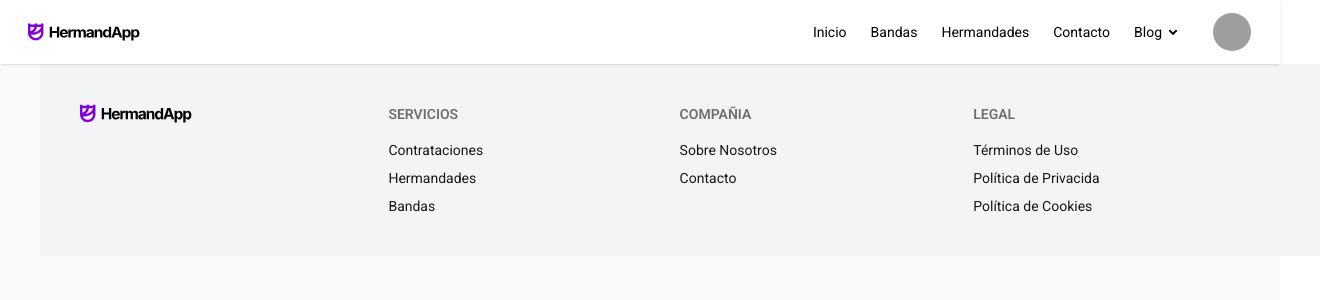
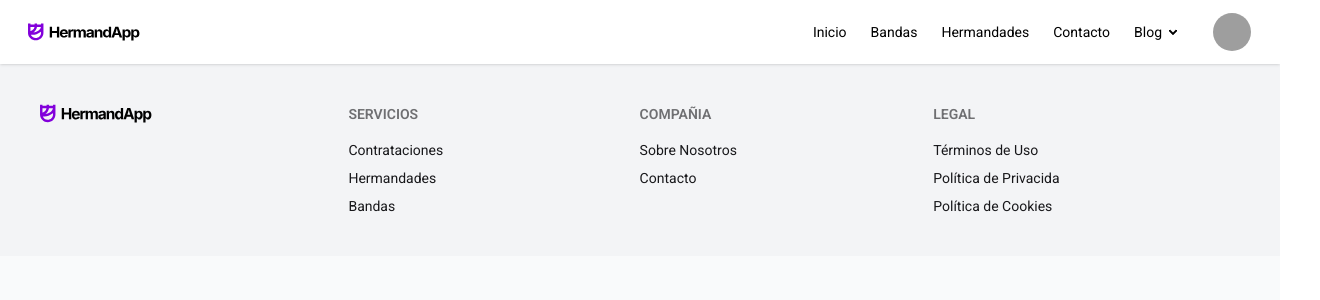
Before and after one commit to MarioMedac0005/hermandapp-front, a React (Vite) app: page / in a window 1280 px wide. Shown: the top 300 px of the page, 1320 px wide, since content can reach past the window. Built offline with nearby package versions, Linux system fonts and the light colour scheme; grey boxes are pictures that could not be loaded.

Commit message:
footer arreglado

```diff
--- a/src/components/Footer.jsx
+++ b/src/components/Footer.jsx
@@ -3,7 +3,7 @@
 export default function Footer() {
     return (
         <>
-            <footer className="footer sm:footer-horizontal bg-gray-100 text-base-content p-10 mx-10">
+            <footer className="footer sm:footer-horizontal bg-gray-100 text-base-content p-10">
                 <aside>
                     <div className="flex-1">
                         <img src={Logo} alt="Logo" className="w-28" />
```
